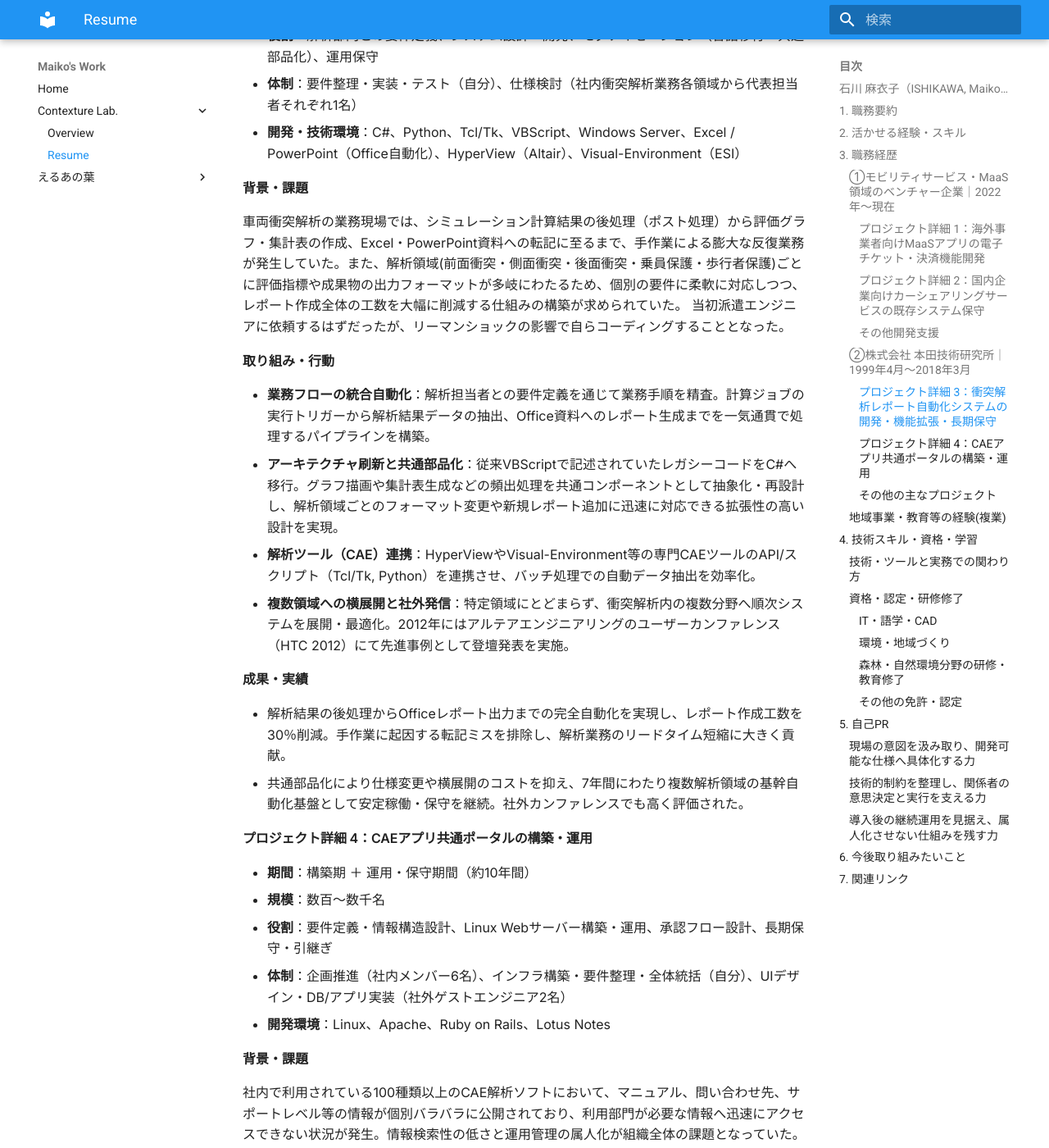
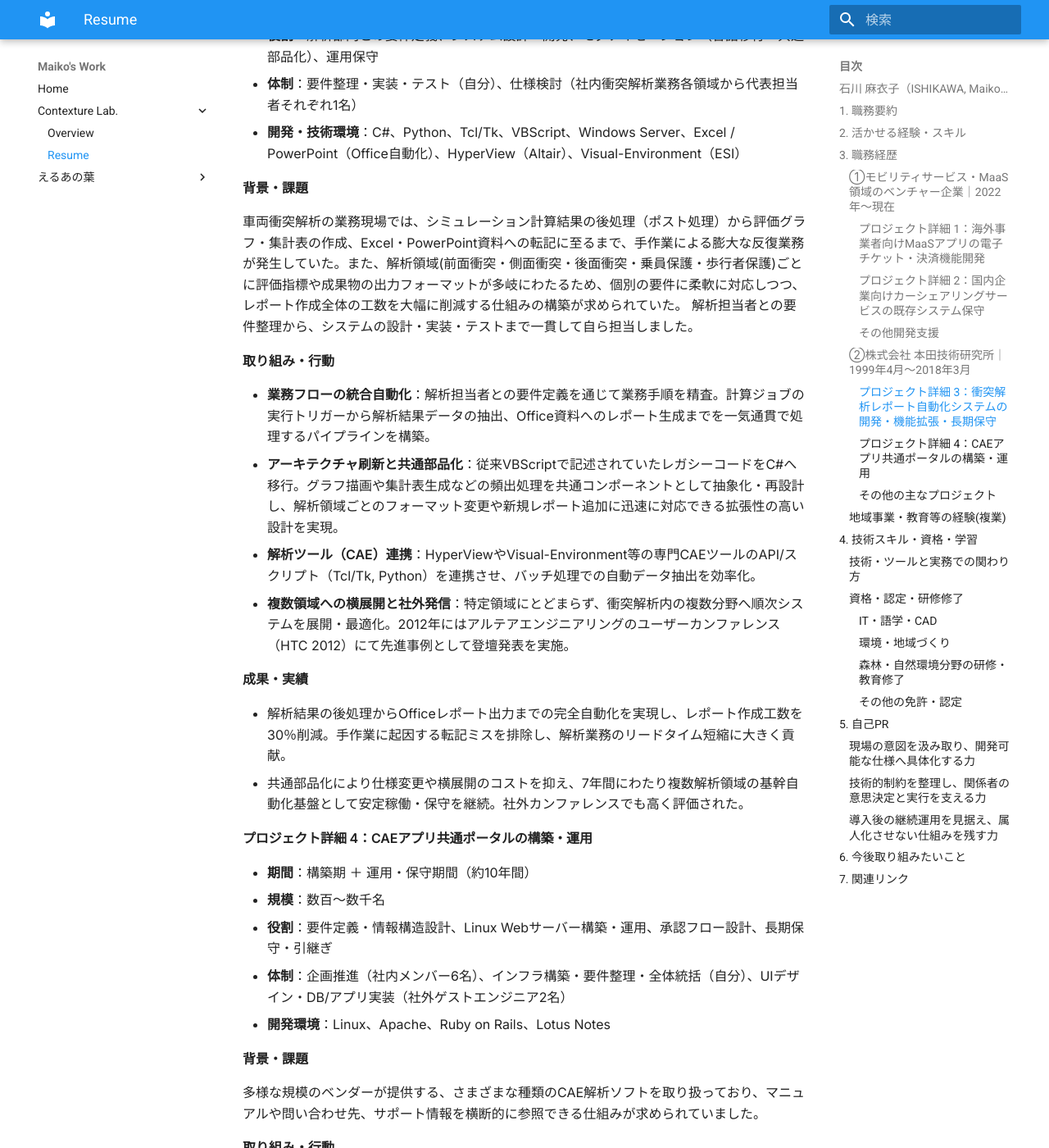
Before and after one commit to maiko-works/site, an MkDocs documentation site: the page built from docs/contexture/resume.md, in a window 1280 px wide and 1400 px high, scrolled down 4386 px. Shown: the whole window at 82% size. Built offline with MkDocs 1.6.1 and Material for MkDocs 9.7.7, drawn with Linux system fonts in a browser that asks for light colours; some of the changed text lies outside the part shown.

Commit message:
Refine Honda experience descriptions in public resume

```diff
--- a/docs/contexture/resume.md
+++ b/docs/contexture/resume.md
@@ -107,7 +107,7 @@ CAD・CAE・試験データ管理・PLM等の領域で、業務理解、要件
 **背景・課題**
 
 車両衝突解析の業務現場では、シミュレーション計算結果の後処理（ポスト処理）から評価グラフ・集計表の作成、Excel・PowerPoint資料への転記に至るまで、手作業による膨大な反復業務が発生していた。また、解析領域(前面衝突・側面衝突・後面衝突・乗員保護・歩行者保護)ごとに評価指標や成果物の出力フォーマットが多岐にわたるため、個別の要件に柔軟に対応しつつ、レポート作成全体の工数を大幅に削減する仕組みの構築が求められていた。
-当初派遣エンジニアに依頼するはずだったが、リーマンショックの影響で自らコーディングすることとなった。
+解析担当者との要件整理から、システムの設計・実装・テストまで一貫して自ら担当しました。
 
 **取り組み・行動**
 
@@ -131,7 +131,7 @@ CAD・CAE・試験データ管理・PLM等の領域で、業務理解、要件
 
 **背景・課題**
 
-社内で利用されている100種類以上のCAE解析ソフトにおいて、マニュアル、問い合わせ先、サポートレベル等の情報が個別バラバラに公開されており、利用部門が必要な情報へ迅速にアクセスできない状況が発生。情報検索性の低さと運用管理の属人化が組織全体の課題となっていた。
+多様な規模のベンダーが提供する、さまざまな種類のCAE解析ソフトを取り扱っており、マニュアルや問い合わせ先、サポート情報を横断的に参照できる仕組みが求められていました。
 
 **取り組み・行動**
 
@@ -142,7 +142,7 @@ CAD・CAE・試験データ管理・PLM等の領域で、業務理解、要件
 
 **成果・実績**
 
-- 分散していた100種超のアプリ情報を単一ポータルへ統合し、利用者がマニュアルや問い合わせ窓口へ迷わず到達できる環境を整備。
+- 複数のベンダーが提供するCAE解析ソフトの情報を共通ポータルへ集約し、利用者がマニュアルや問い合わせ窓口へアクセスしやすい環境を整備しました。
 - 一時的な構築にとどまらず、約10年にわたる安定運用と継続的な機能・基盤保守を完遂。標準化された運用ドキュメントを整備し、後任へスムーズな業務移管を完了。
 
 #### その他の主なプロジェクト
@@ -151,11 +151,11 @@ CAD・CAE・試験データ管理・PLM等の領域で、業務理解、要件
 | ----------------- | ----------------- | -------------------------------------------------------------------------------------------- |
 | 2017年10月～2018年3月  | PLMの設計要望管理機能      | 事業間をまたがる大規模なDXの一環で、設計の要望管理の機能担当。要件整理、国内外の開発者との調整、機能確認、社内iPhone利用・配信審査の調整を担当。 |
 | 2017年4月～2018年3月   | 社内アイデア公募システムの企画   | ベンダー提案に社内構成・セキュリティ・運用条件を加え、経営層への提案と開発予算の承認まで担当。開発開始後に引き継ぎ。                          |
-| 2015年10月～2017年10月 | 試験データ統合管理・レポート自動化 | 試験部門の要求整理、インド・国内ベンダーとの調整、機能検証を担当。                          |
+| 2015年10月～2017年10月 | 試験データ統合管理・レポート自動化 | エンジン試験部門の要求整理、インド・国内ベンダーとの調整、機能検証を担当。                          |
 | 2012年6月～2014年6月   | LS-DYNA運用         | ライセンス・計算ジョブ起動スクリプトの運用、計算エラー等の調査調整。ユーザー・ベンダー・システム担当の検証分担を整理。                                  |
-| 2012年1月～2013年6月   | CAEライセンス稼働の可視化    | HiQubeのカスタマイズ仕様、委託先調整、動作検証を担当し、ライセンス利用状況の把握・導入判断を支援。                                         |
+| 2012年1月～2013年6月   | CAEライセンス稼働の可視化    | BIツールのカスタマイズ仕様、委託先調整、動作検証を担当し、ライセンス利用状況の把握・導入判断を支援。                                         |
 | 2003年～2006年       | 先端IT技術調査・情報共有     | HCI・知識工学等の調査、技術情報共有Webの環境構築。                                                                 |
-| 1999年～2002年       | CATIA V5設計支援機能    | 設計チームで部品設計・出図を経験し、要求整理・仕様・C++プロトタイプを担当。半日程度の手作業を試作段階で約10～15分へ短縮。              |
+| 1999年～2002年       | CATIA V5を用いた設計業務・設計支援機能の試作    | OJTで車体設計部門の一チームに参加し、部品設計・出図を経験。その業務経験を踏まえ、設計支援機能の要求整理・仕様検討・C++によるプロトタイプ開発を担当。半日程度の手作業を試作段階で約10～15分へ短縮。              |
 
 
 ### 地域事業・教育等の経験(複業)
```
